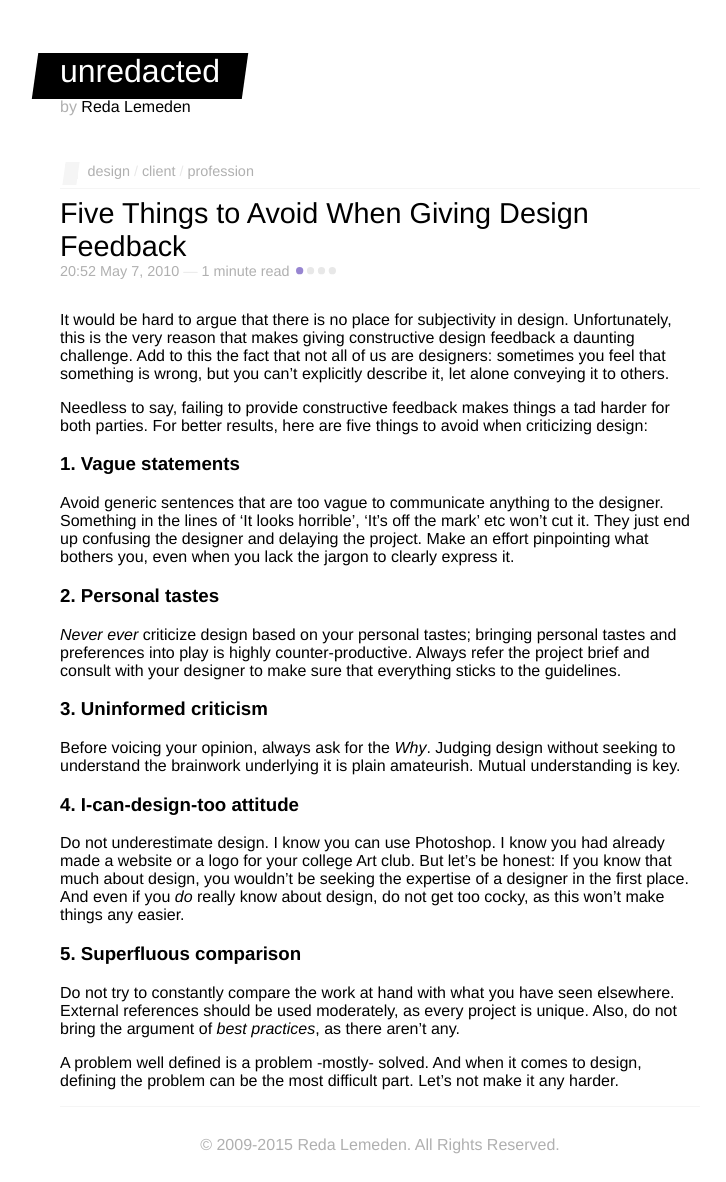
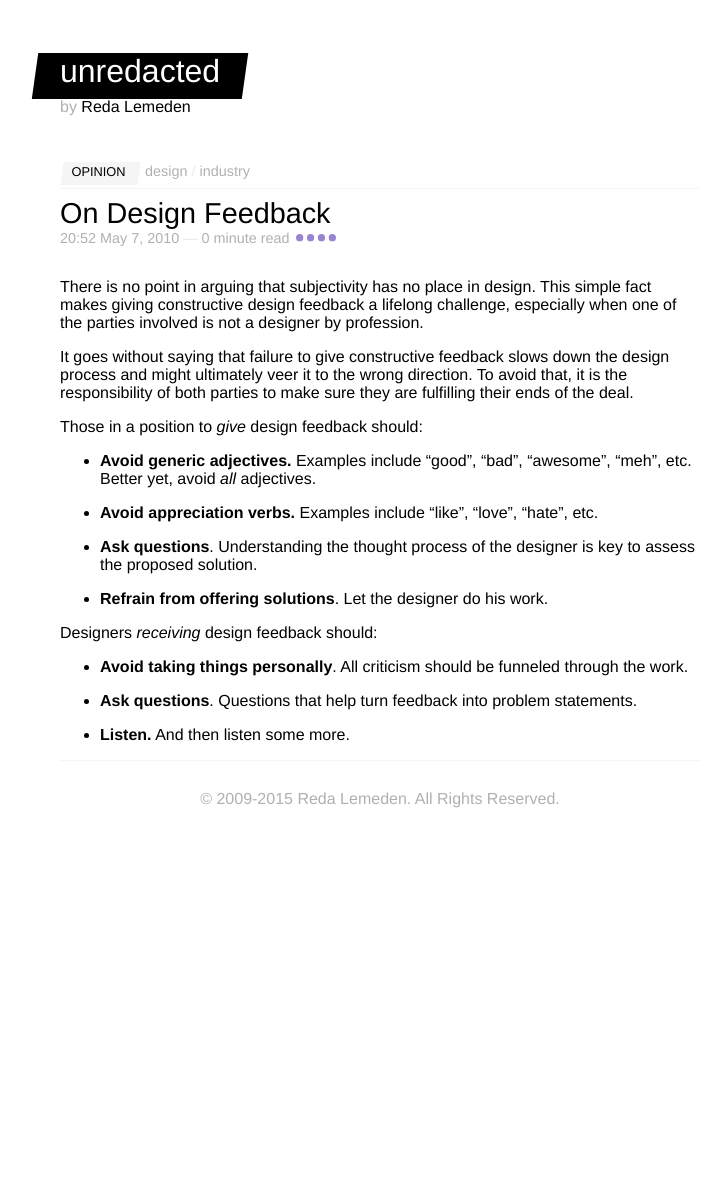
Before and after one commit to kaishin/unredacted, a Jekyll site: the page built from _posts/2010-05-07-giving-design-feedback.md, in a window 1280 px wide. Shown: the whole page, without its empty margins (260-986 px from the left). Built offline with Jekyll 4.4.1, drawn with Linux system fonts in a browser that asks for light colours; after the commit the page ends 900 px from its top, so only the background shows below that.

Commit message:
Update design feedback posts

```diff
--- a/_posts/2010-05-07-giving-design-feedback.md
+++ b/_posts/2010-05-07-giving-design-feedback.md
@@ -1,35 +1,30 @@
 ---
 date: 2010-05-07 20:52:46
-title: "Five Things to Avoid When Giving Design Feedback"
-slug: giving-design-feedback
+title: "On Design Feedback"
+category: opinion
 tags:
   - design
-  - client
-  - profession
+  - industry
 ---
 
-It would be hard to argue that there is no place for subjectivity in design. Unfortunately, this is the very reason that makes giving constructive design feedback a daunting challenge. Add to this the fact that not all of us are designers: sometimes you feel that something is wrong, but you can't explicitly describe it, let alone conveying it to others.
+There is no point in arguing that subjectivity has no place in design. This simple fact makes giving constructive design feedback a lifelong challenge, especially when one of the parties involved is not a designer by profession.
 
-Needless to say, failing to provide constructive feedback makes things a tad harder for both parties. For better results, here are five things to avoid when criticizing design:
+It goes without saying that failure to give constructive feedback slows down the design process and might ultimately veer it to the wrong direction. To avoid that, it is the responsibility of both parties to make sure they are fulfilling their ends of the deal.
 
-### 1. Vague statements
+Those in a position to *give* design feedback should:
 
-Avoid generic sentences that are too vague to communicate anything to the designer. Something in the lines of 'It looks horrible', 'It's off the mark' etc won't cut it. They just end up confusing the designer and delaying the project. Make an effort pinpointing what bothers you, even when you lack the jargon to clearly express it.
+- **Avoid generic adjectives.** Examples include "good", "bad", "awesome", "meh", etc. Better yet, avoid *all* adjectives.
 
-### 2. Personal tastes
+- **Avoid appreciation verbs.** Examples include "like", "love", "hate", etc.
 
-_Never ever_ criticize design based on your personal tastes; bringing personal tastes and preferences into play is highly counter-productive. Always refer the project brief and consult with your designer to make sure that everything sticks to the guidelines.
+- **Ask questions**. Understanding the thought process of the designer is key to assess the proposed solution.
 
-### 3. Uninformed criticism
+- **Refrain from offering solutions**. Let the designer do his work.
 
-Before voicing your opinion, always ask for the _Why_. Judging design without seeking to understand the brainwork underlying it is plain amateurish. Mutual understanding is key.
+Designers *receiving* design feedback should:
 
-### 4. I-can-design-too attitude
+- **Avoid taking things personally**. All criticism should be funneled through the work.
 
-Do not underestimate design. I know you can use Photoshop. I know you had already made a website or a logo for your college Art club. But let's be honest: If you know that much about design, you wouldn't be seeking the expertise of a designer in the first place. And even if you _do_ really know about design, do not get too cocky, as this won't make things any easier.
+- **Ask questions**. Questions that help turn feedback into problem statements.
 
-### 5. Superfluous comparison
-
-Do not try to constantly compare the work at hand with what you have seen elsewhere. External references should be used moderately, as every project is unique.  Also, do not bring the argument of _best practices_, as there aren't any.
-
-A problem well defined is a problem -mostly- solved. And when it comes to design, defining the problem can be the most difficult part. Let's not make it any harder.
+- **Listen.** And then listen some more.
--- a/_scss/includes/_post-content.scss
+++ b/_scss/includes/_post-content.scss
@@ -22,6 +22,10 @@ article[class*=post] {
     border: 1px solid rgb(237, 237, 237);
     margin-left: $image-outdent * -1;
     max-width: 100% + ($image-outdent * 2);
+  }
+
+  strong {
+    font-weight: 500;
   }
 }
 
```
Also changed, not shown: _posts/2010-09-21-receiving-design-feedback.md (deleted, +0 -82 lines).
